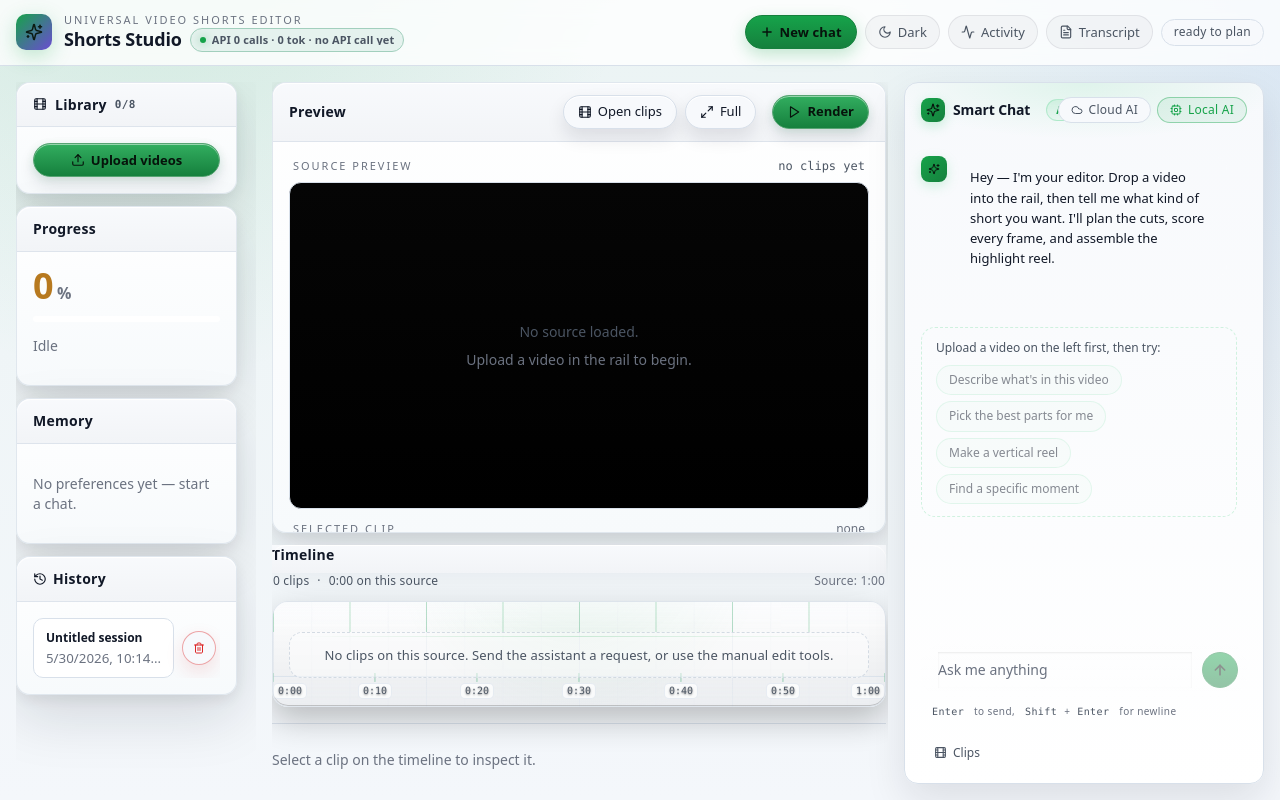
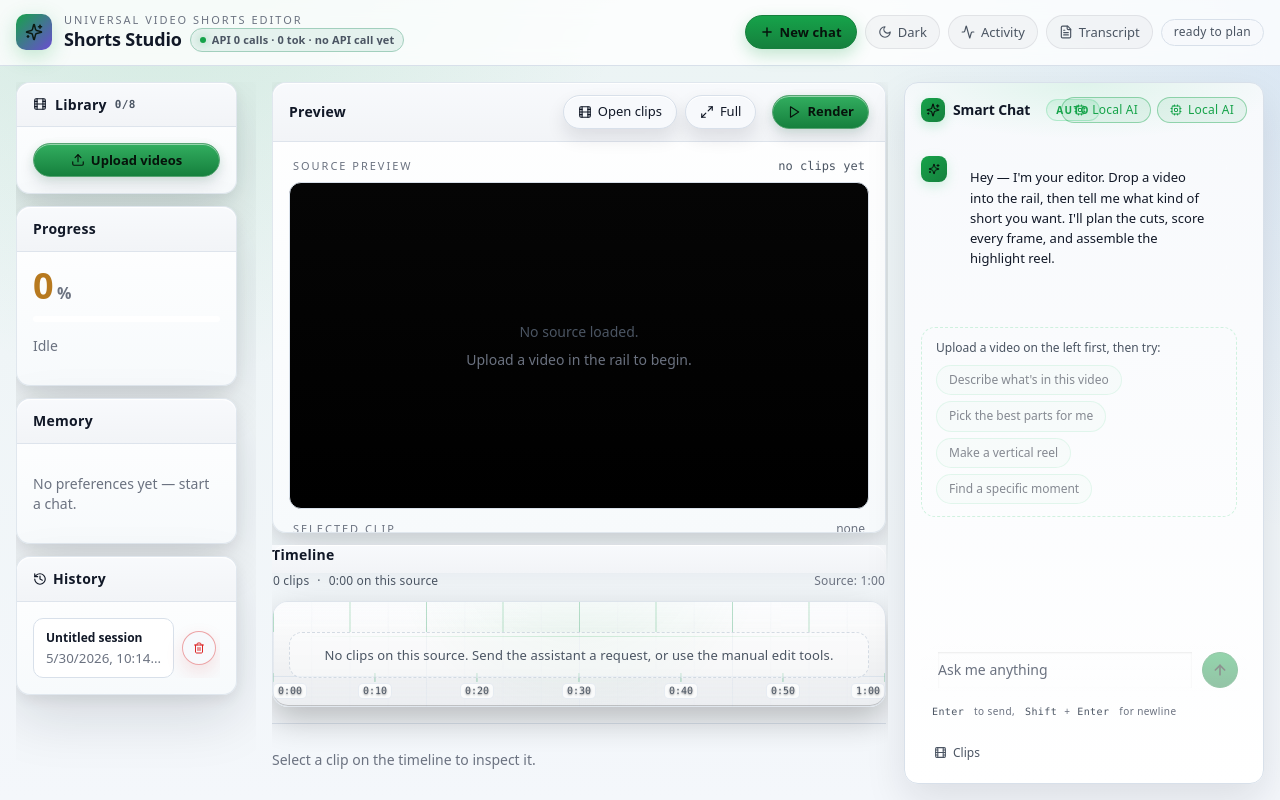
Before and after one commit to laljith-gamer/visual_ai_editor, a Next.js app: page /editor in a window 1280 px wide. Built offline with nearby package versions, Linux system fonts and the light colour scheme.

Commit message:
Show Local AI badge in local-only mode

```diff
--- a/components/AIModeBadge.tsx
+++ b/components/AIModeBadge.tsx
@@ -1,26 +1,17 @@
 "use client";
 
-import { Cloud, Cpu, PencilRuler, Loader2 } from "lucide-react";
+import { Cpu, PencilRuler, Loader2 } from "lucide-react";
 import { LOCAL_LLM } from "@/lib/local-llm/config";
 import { useLocalAIStatus } from "@/lib/local-llm/status";
 
 /**
- * AIModeBadge — a small pill in the chat header showing which planner
- * path is active: Cloud (primary), Local (on-device WebLLM fallback), or
- * Manual (no AI available — the editor still works by hand). While the
- * local engine downloads/compiles it shows "Local AI loading… NN%".
- *
- * Rendered ONLY when the local-LLM feature is enabled OR a non-cloud mode
- * is active, so it never clutters the default cloud-only experience and
- * doesn't duplicate <CapabilityBadge/> (which reflects the VISION tier).
- *
- * This component subscribes to the lightweight status store; it does NOT
- * import or trigger WebLLM, so mounting it never loads the model.
+ * AIModeBadge — small chat-header pill showing the active planner path.
+ * In local-only mode, never show Cloud AI even before WebLLM has loaded.
  */
 export function AIModeBadge() {
   const status = useLocalAIStatus();
 
-  const show = LOCAL_LLM.enabled || status.mode !== "cloud";
+  const show = LOCAL_LLM.enabled || LOCAL_LLM.localOnly || status.mode !== "cloud";
   if (!show) return null;
 
   if (status.phase === "loading") {
@@ -31,14 +22,14 @@ export function AIModeBadge() {
         title={status.text || "Local AI loading"}
         aria-live="polite"
       >
-        <Loader2 size={12} className="spin" /> Local AI loading{pct > 0 ? ` ${pct}%` : "\u2026"}
+        <Loader2 size={12} className="spin" /> Local AI loading{pct > 0 ? ` ${pct}%` : "…"}
       </span>
     );
   }
 
-  if (status.mode === "local") {
+  if (LOCAL_LLM.localOnly || status.mode === "local") {
     return (
-      <span className="pill accent" title="Planning on-device with local AI (text only \u2014 no video vision)">
+      <span className="pill accent" title="Local-only mode: planning on-device when available; no cloud model calls">
         <Cpu size={12} /> Local AI
       </span>
     );
@@ -46,15 +37,11 @@ export function AIModeBadge() {
 
   if (status.mode === "manual") {
     return (
-      <span className="pill" title="AI is unavailable \u2014 the editor still works manually (upload, trim, render)">
+      <span className="pill" title="AI is unavailable — the editor still works manually (upload, trim, render)">
         <PencilRuler size={12} /> Manual
       </span>
     );
   }
 
-  return (
-    <span className="pill" title="Using the cloud planner">
-      <Cloud size={12} /> Cloud AI
-    </span>
-  );
+  return null;
 }
```
